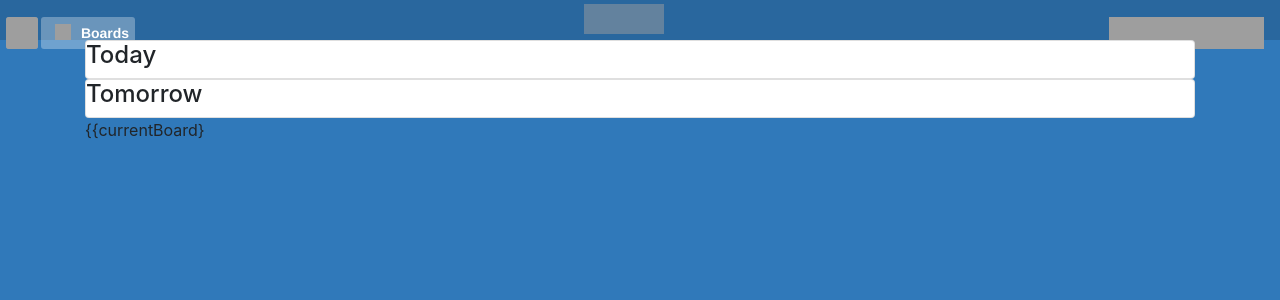
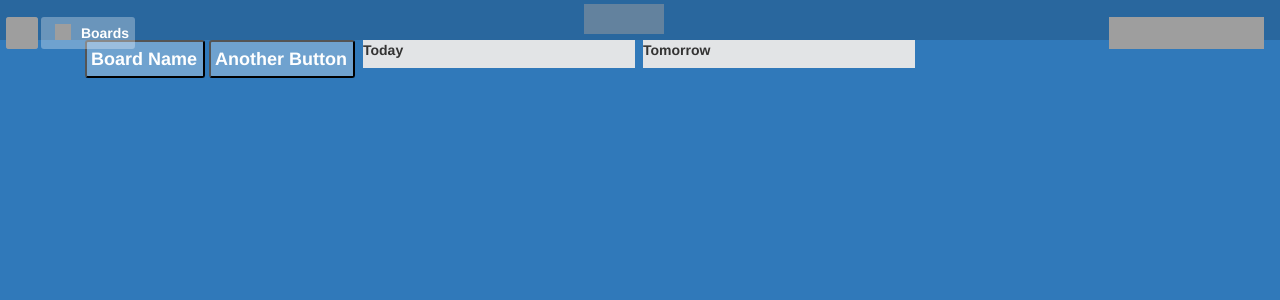
Before and after one commit to nikkiboyd/Angular-Trello-Clone, an Angular app: page / in a window 1280 px wide. Shown: the top 300 px of the page. Built offline with nearby package versions, Linux system fonts and the light colour scheme; grey boxes are pictures that could not be loaded.

Commit message:
begin styling board header and lists

```diff
--- a/src/app/app.component.html
+++ b/src/app/app.component.html
@@ -1,4 +1,3 @@
 <div class="container">
   <app-lists [childAllLists]="allLists" (clickSender)="createList($event)"></app-lists>
-  <p>{{currentBoard}</p>
 </div>
--- a/src/app/app.module.ts
+++ b/src/app/app.module.ts
@@ -1,6 +1,5 @@
 import { BrowserModule } from '@angular/platform-browser';
 import { NgModule } from '@angular/core';
-
 
 import { AppComponent } from './app.component';
 import { CardsComponent } from './cards/cards.component';
--- a/src/app/lists/lists.component.css
+++ b/src/app/lists/lists.component.css
@@ -0,0 +1,29 @@
+.list {
+  background-color: #E2E4E6;
+  width: 272px;
+  margin: 0 4px;
+  height: 100%;
+  box-sizing: border-box;
+  display: inline-block;
+  vertical-align: top;
+  white-space: nowrap;
+  float: left;
+}
+
+.list-header {
+  color: #333;
+  font-family: Helvetica;
+  font-size: 14px;
+  line-height: 20px;
+  font-weight: 700;
+}
+
+.header-button {
+float: left;
+cursor: default;
+font-size: 18px;
+font-weight: 700;
+line-height: 32px;
+padding-left: 4px;
+text-decoration: none;
+}
--- a/src/app/lists/lists.component.html
+++ b/src/app/lists/lists.component.html
@@ -1,5 +1,13 @@
+<div class="board-header">
+  <nav>
+    <button class="header-button">Board Name</button>
+    <button class="header-button">Another Button</button>
+  </nav>
+
+
+</div>
 <div class="stack">
-  <div class="card" *ngFor="let currentList of childAllLists">
-    <h4>{{currentList.title}}</h4>
+  <div class="list" *ngFor="let currentList of childAllLists">
+    <h4 class="list-header">{{currentList.title}}</h4>
   </div>
 </div>
```
